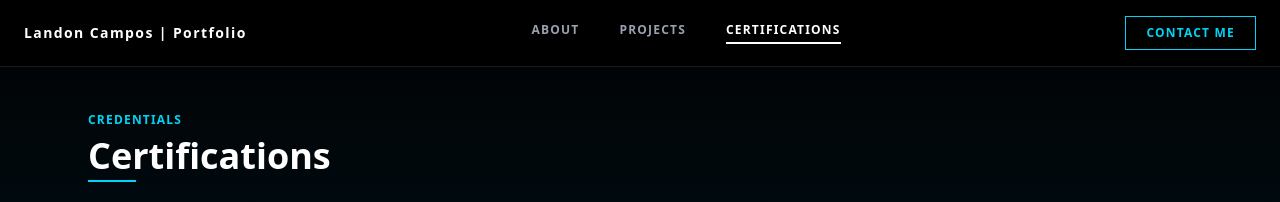
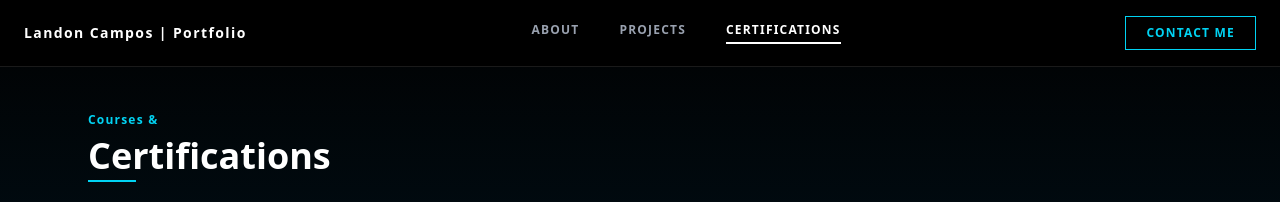
Before and after one commit to landscamp04/portfolio, a Next.js app: page /certifications in a window 1280 px wide. Shown: the top 202 px of the page. Built offline with nearby package versions, Linux system fonts and the light colour scheme.

Commit message:
Added favicon and wording change to certifications page

```diff
--- a/app/certifications/page.tsx
+++ b/app/certifications/page.tsx
@@ -26,7 +26,7 @@ export default function CertificationsPage() {
         <div className="max-w-6xl mx-auto px-6">
 
           {/* Heading */}
-          <p className="text-xs font-bold tracking-widest text-cyan-400 mb-2">CREDENTIALS</p>
+          <p className="text-xs font-bold tracking-widest text-cyan-400 mb-2">Courses &</p>
           <h1 className="text-4xl font-extrabold text-white mb-1">Certifications</h1>
           <div className="w-12 h-0.5 bg-cyan-400 mb-12" />
 
```
Also changed, not shown: app/icon.png (added).
